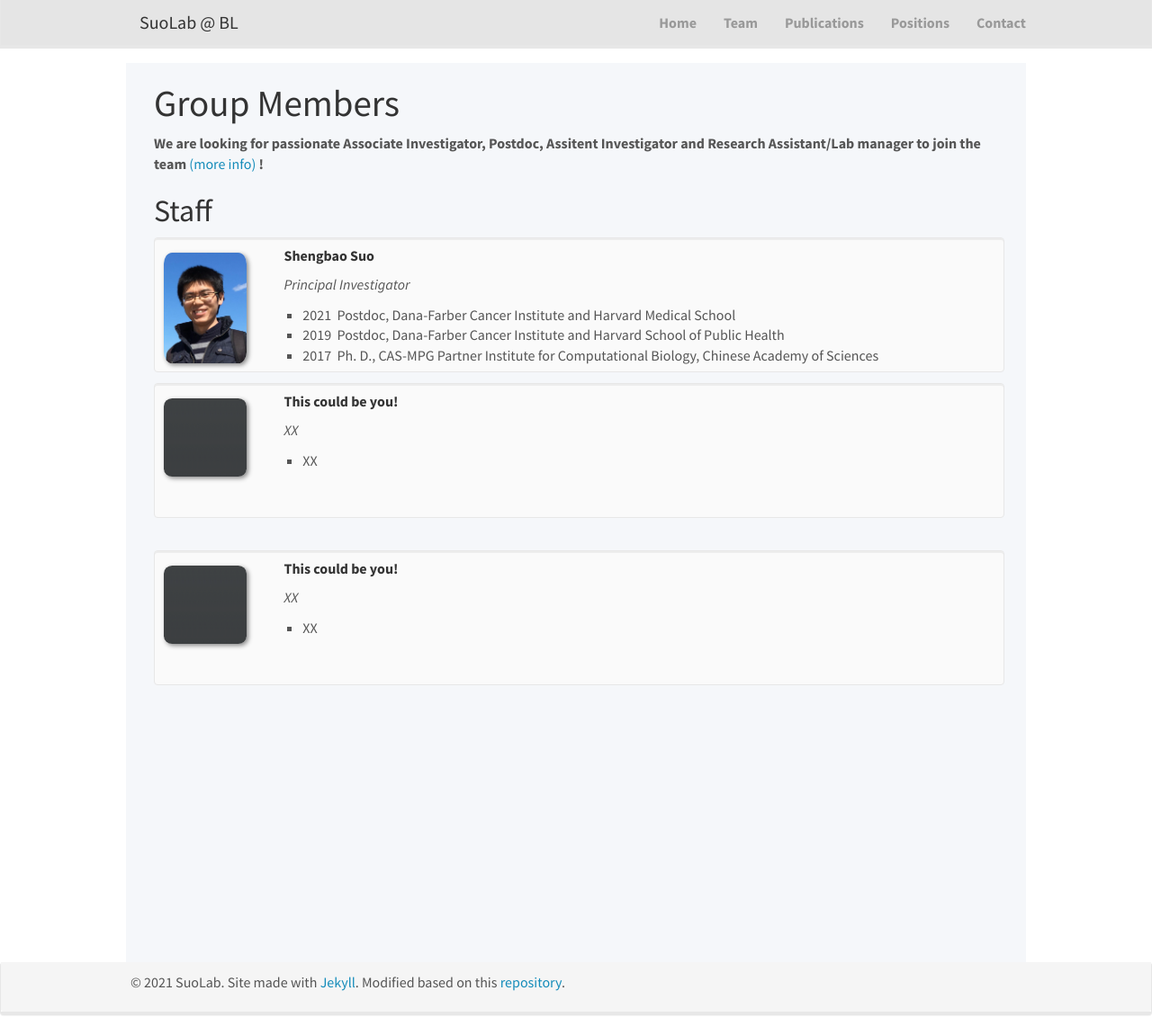
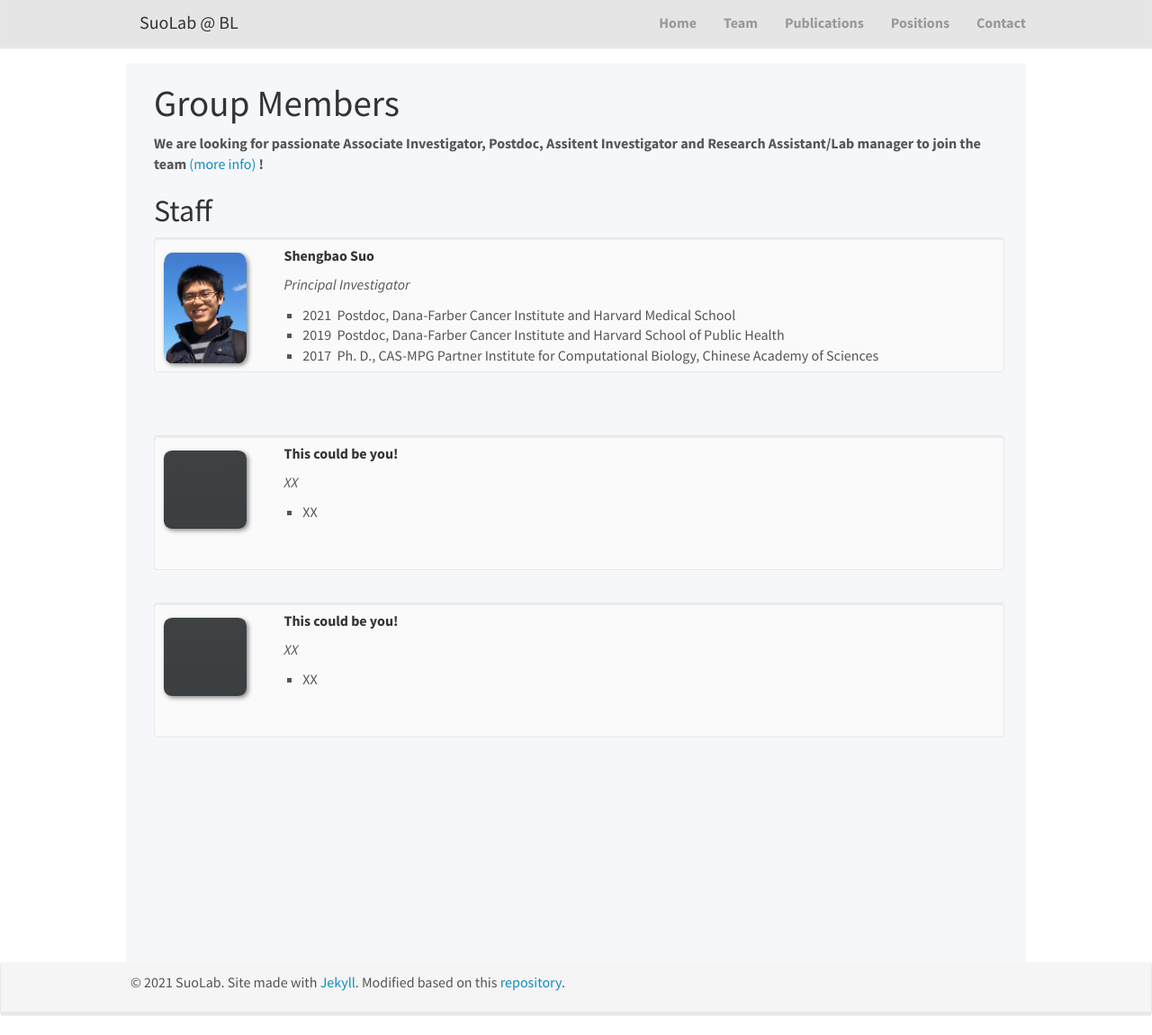
Before and after one commit to suoshengbao/suoshengbao.github.io, a Jekyll site: the page built from _pages/team.md, in a window 1280 px wide and 1151 px high. Shown: the whole window at 90% size. Built offline with Jekyll 4.4.1, drawn with Linux system fonts in a browser that asks for light colours; nearby versions of some CDN libraries.

Commit message:
Update team.md

```diff
--- a/_pages/team.md
+++ b/_pages/team.md
@@ -13,7 +13,7 @@
 <!-- Jump to [staff](#staff), [master and bachelor students](#master-and-bachelor-students), [alumni](#alumni), [administrative support](#administrative-support), [lab visitors](#lab-visitors). -->
 
 ## Staff
-<div style="padding-left: 0px; position: relative; height: 10px; right: 0;  left: 0; ">
+<div style="padding-left: 0px;">
 <div class="well"  style="height: 150px; width: 945px">
 <img src="/images/teampic/ShengbaoSuo.jpg" width="10%" style="float: left;"/>
 <h5><strong>&nbsp;&nbsp;&nbsp;&nbsp;&nbsp;&nbsp;Shengbao Suo<strong></h5>
```
